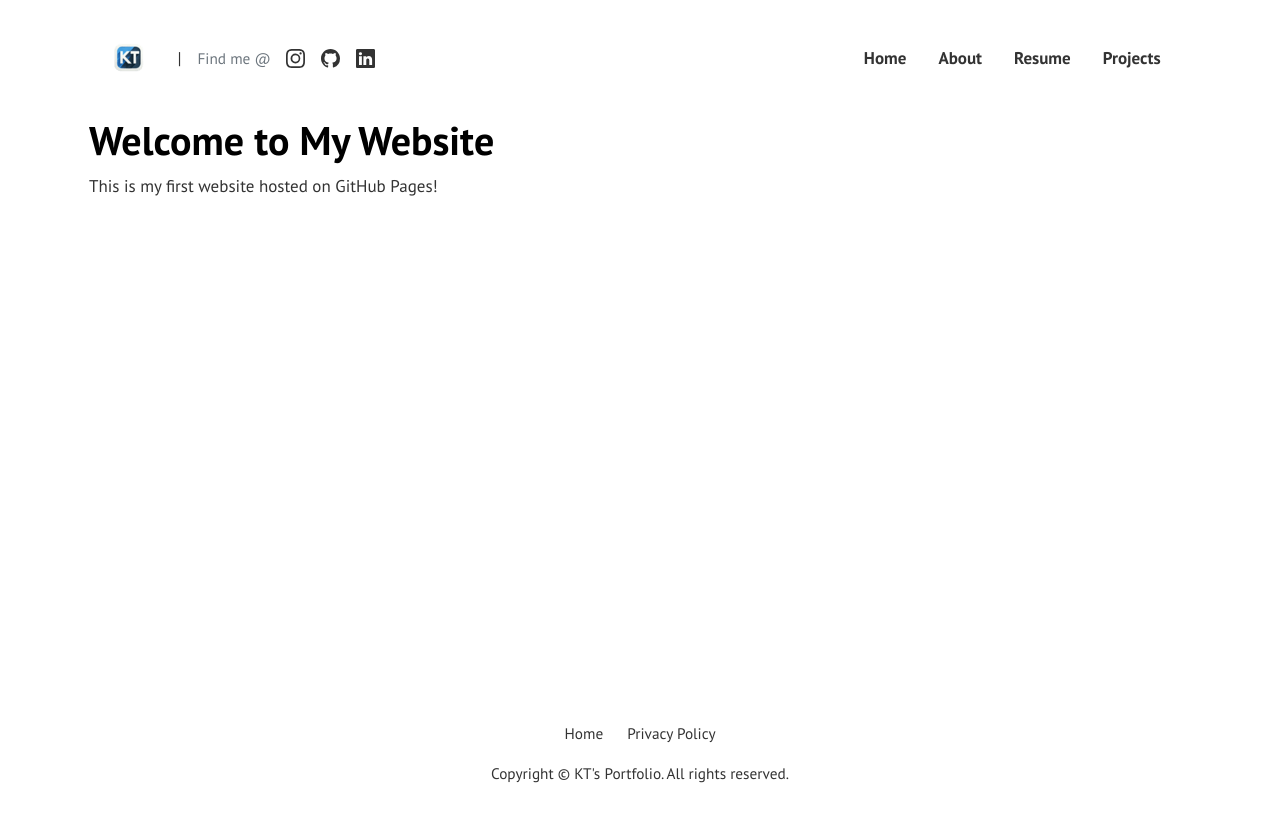
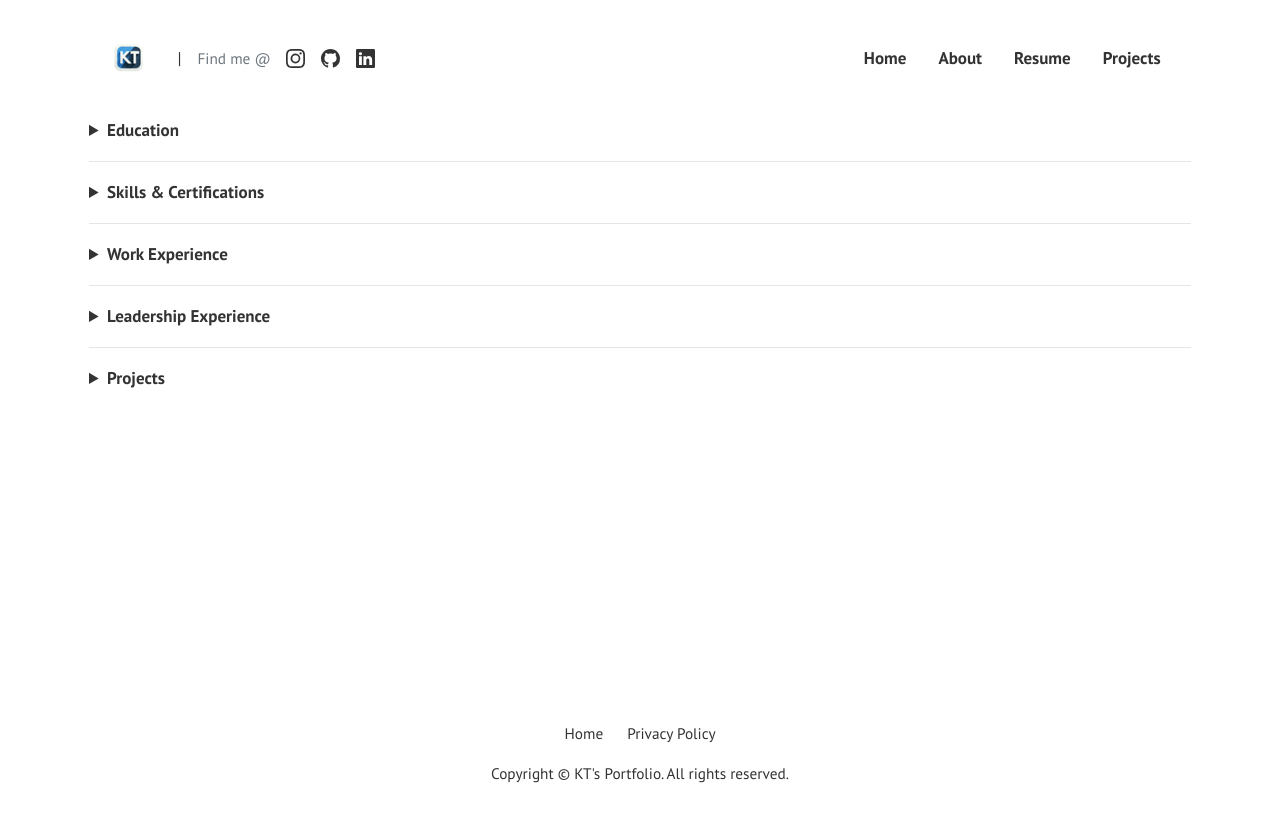
Before and after one commit to kaungthiha/kaungthiha.github.io, a Jekyll site: the page built from index.md, in a window 1280 px wide. Shown: the top 822 px of the page. Built offline with Jekyll 4.4.1, drawn with Linux system fonts in a browser that asks for light colours.

Commit message:
Index Push

```diff
--- a/index.md
+++ b/index.md
@@ -1,8 +1,90 @@
 ---
 layout: default
-title: My Website
+title: Kaung Thiha's Resume
+comments: false
 ---
 
-# Welcome to My Website
+<details>
+  <summary><strong>Education</strong></summary>
 
-This is my first website hosted on GitHub Pages!
+  **COOP Careers** - *Data Analytics Fellow*
+  _Aug 2024 - Dec 2024_
+  - 16-week fellowship on SQL, Python, and Tableau
+
+  **University of San Francisco**
+  *Bachelor of Science (B.S.) in Business Analytics* (GPA: 3.81)
+  _Aug 2021 - May 2024_
+
+</details>
+
+---
+
+<details>
+  <summary><strong>Skills & Certifications</strong></summary>
+
+  - **Skills:** Python (Pandas, NumPy, Sklearn, matplotlib, plotly), SQL, R, Java, Excel
+  - **Tools:** BigQuery, Tableau, Salesforce, Machine Learning Frameworks, Product Management, Market Research
+  - **Certifications:** Google Data Analytics Professional Certificate, Data Visualization in Tableau
+
+</details>
+
+---
+
+<details>
+  <summary><strong>Work Experience</strong></summary>
+
+  ### **Wefunder**
+  **Closing and Compliance Product Analyst**
+  _San Francisco, CA | Jan 2024 - July 2024_
+  - Directed fintech product with $350,000 in weekly transactions to founders
+  - Designed PostgreSQL ETL processes, reducing cash flow turnaround by 20%
+  - Spearheaded VIP product development, driving adoption from 0 to 547 users, generating $161,365 in revenue
+  - Conducted market analysis and A/B testing, improving conversion rates and net promoter score (NPS) by 20%
+
+  ### **CrossWork Midas**
+  **Product Management Intern, Venture Capital Summer Analyst**
+  _Los Angeles, CA | June 2023 - Oct 2023_
+  - Delivered MVP leveraging OpenAI LLM API for SEC EDGAR data analysis
+  - Implemented vector database for faster similarity search, doubling retrieval speeds
+  - Conducted market research and transaction analysis for 12 pre-IPO firms, influencing $1.5M in investments
+
+  ### **USF Information Technology Services**
+  **Salesforce Product Administrator**
+  _San Francisco, CA | May 2022 - Dec 2023_
+  - Managed Salesforce lifecycle for 10,000+ users, enhancing dashboards and database structures
+  - Reduced license costs by 33% by optimizing access permissions for large datasets
+  - Facilitated Agile workflows as Scrum Master for a 10-person team, refining user stories and managing backlogs
+
+</details>
+
+---
+
+<details>
+  <summary><strong>Leadership Experience</strong></summary>
+
+  ### **Alpha Phi Omega Service Fraternity**
+  **Finance Chair, Pledge Trainer**
+  _Aug 2021 - May 2024_
+  - Organized fundraising campaigns, raising over $2,000 for charity with local business partnerships
+  - Increased international student participation by 30% through targeted recruitment and engagement efforts
+
+</details>
+
+---
+
+<details>
+  <summary><strong>Projects</strong></summary>
+
+  ### **Retailer Performance Analysis**
+  - Analyzed 500,000+ transactions using R, employing time series forecasting to predict seasonality
+  - Created an R Shiny dashboard for stakeholders to visualize seasonal trends and improve inventory strategies
+
+  ### **CFA Institute Research Challenge**
+  - Built financial models (DCF, market multiples) and presented to CFA charterholders, placing 5th in NorCal
+  - Conducted Monte Carlo simulations in Python with 10,000 trials to stress-test assumptions
+
+  ### **Airbnb Location Analysis**
+  - Analyzed 13,000+ Airbnb properties using Python (PyTorch, matplotlib) to evaluate rental prices and occupancy
+  - Applied NLP to customer reviews, identifying key factors influencing property ratings
+
+</details>
```
Also changed, not shown: pages/resume.md (+1 -1 lines).
